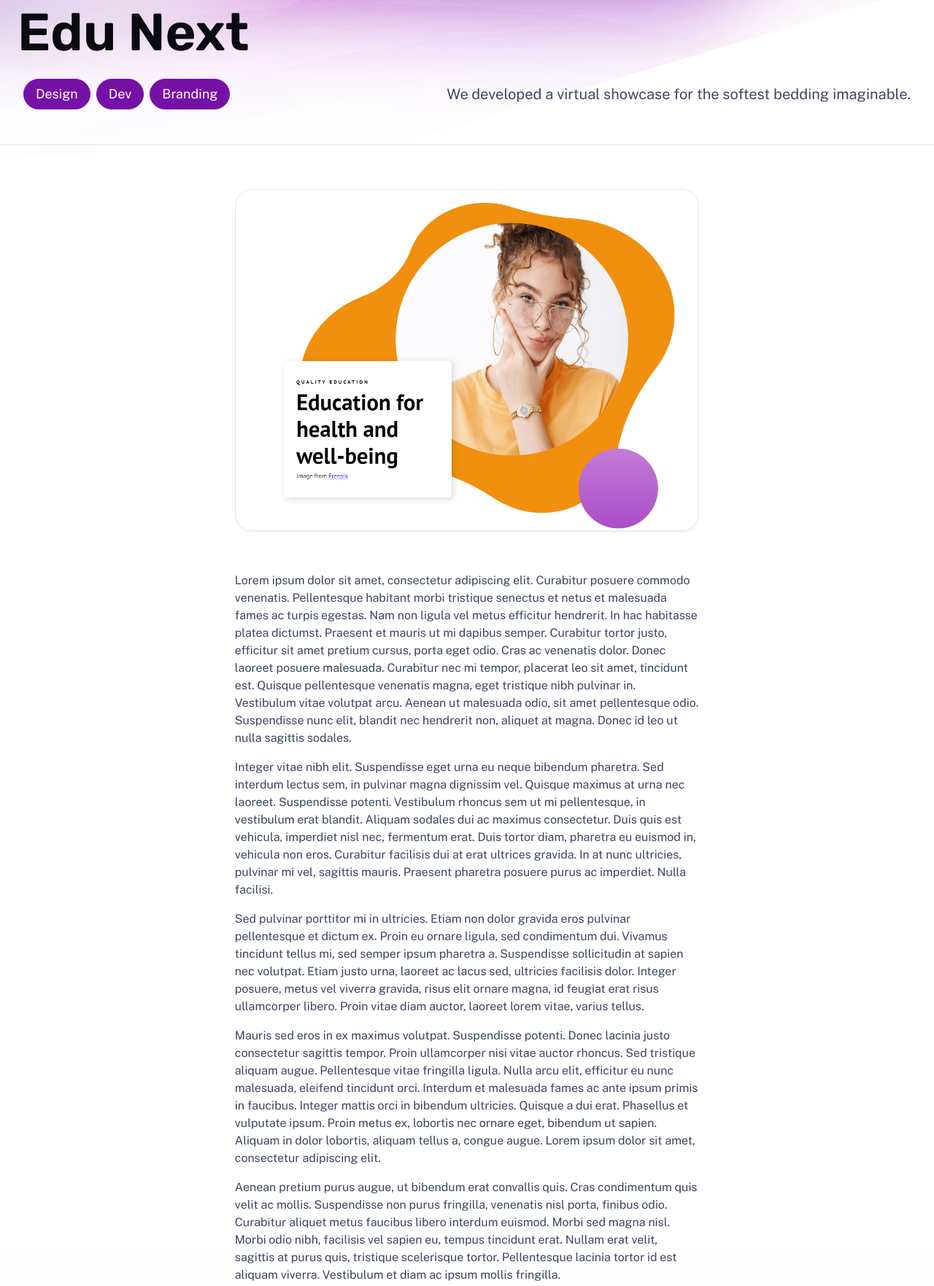
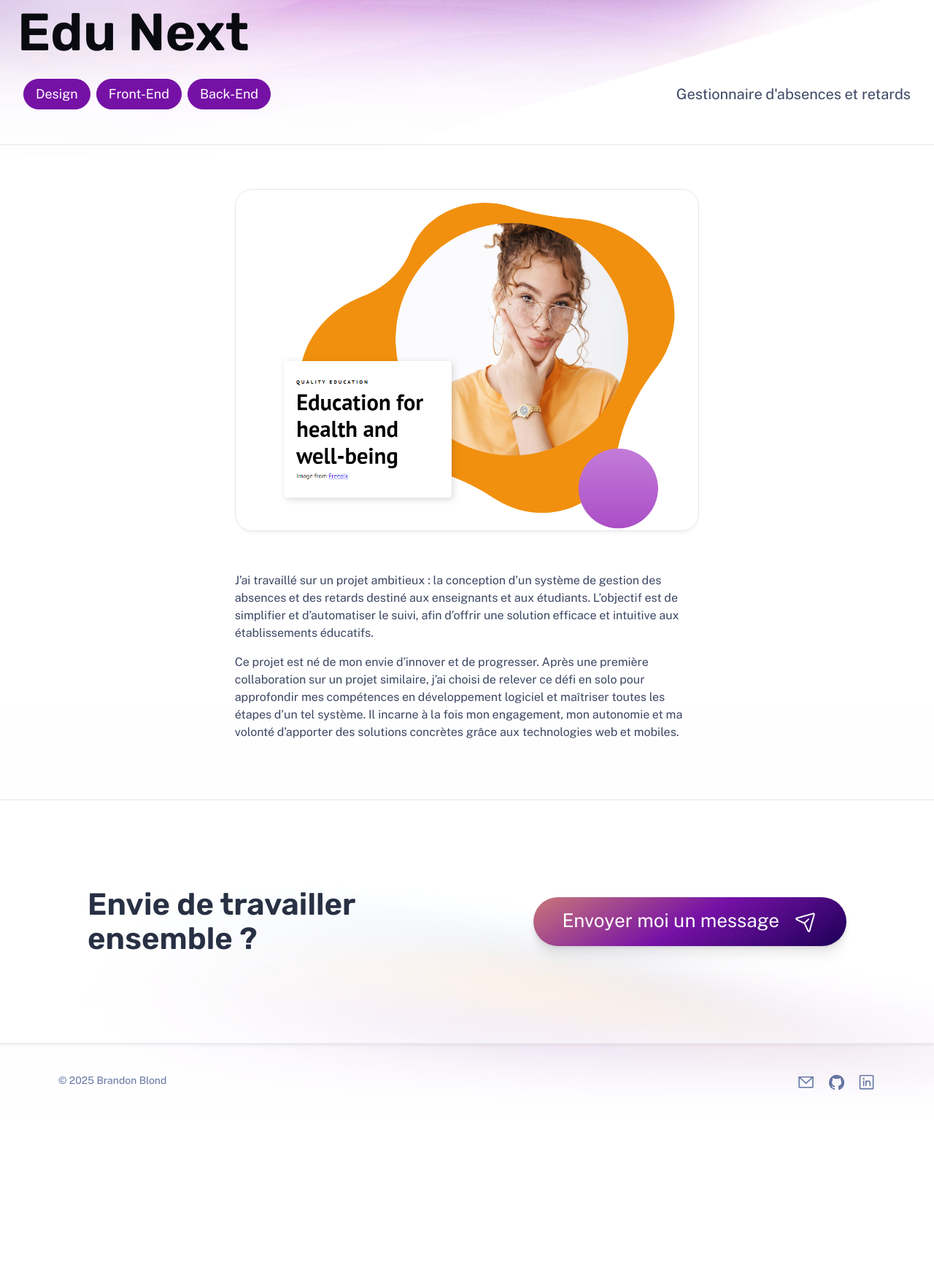
Before and after one commit to Koru444/portfolio, an Astro site: page /work/nested/edunext in a window 1280 px wide. Shown: the part 212-1975 px from the top of the page at 73% size. After the commit the page ends 1748 px from the top, so only its background shows below. Built offline with nearby package versions, Linux system fonts and the light colour scheme; Astro itself is replaced by a stand-in of ours.

Commit message:
update edunext

```diff
--- a/src/content/work/nested/edunext.md
+++ b/src/content/work/nested/edunext.md
@@ -1,22 +1,16 @@
 ---
 title: Edu Next
-publishDate: 2020-03-04 00:00:00
+publishDate: 2024-07-04
 img: /assets/project1.png
-img_alt: Pearls of silky soft white cotton, bubble up under vibrant lighting
+img_alt: image d'une page internet avec  une jeune etudiante
 description: |
-  We developed a virtual showcase for the softest bedding imaginable.
+ Gestionnaire d'absences et retards
 tags:
   - Design
-  - Dev
-  - Branding
+  - Front-End
+  - Back-End
 ---
 
-Lorem ipsum dolor sit amet, consectetur adipiscing elit. Curabitur posuere commodo venenatis. Pellentesque habitant morbi tristique senectus et netus et malesuada fames ac turpis egestas. Nam non ligula vel metus efficitur hendrerit. In hac habitasse platea dictumst. Praesent et mauris ut mi dapibus semper. Curabitur tortor justo, efficitur sit amet pretium cursus, porta eget odio. Cras ac venenatis dolor. Donec laoreet posuere malesuada. Curabitur nec mi tempor, placerat leo sit amet, tincidunt est. Quisque pellentesque venenatis magna, eget tristique nibh pulvinar in. Vestibulum vitae volutpat arcu. Aenean ut malesuada odio, sit amet pellentesque odio. Suspendisse nunc elit, blandit nec hendrerit non, aliquet at magna. Donec id leo ut nulla sagittis sodales.
+J'ai travaillé sur un projet ambitieux : la conception d’un système de gestion des absences et des retards destiné aux enseignants et aux étudiants. L’objectif est de simplifier et d’automatiser le suivi, afin d’offrir une solution efficace et intuitive aux établissements éducatifs.
 
-Integer vitae nibh elit. Suspendisse eget urna eu neque bibendum pharetra. Sed interdum lectus sem, in pulvinar magna dignissim vel. Quisque maximus at urna nec laoreet. Suspendisse potenti. Vestibulum rhoncus sem ut mi pellentesque, in vestibulum erat blandit. Aliquam sodales dui ac maximus consectetur. Duis quis est vehicula, imperdiet nisl nec, fermentum erat. Duis tortor diam, pharetra eu euismod in, vehicula non eros. Curabitur facilisis dui at erat ultrices gravida. In at nunc ultricies, pulvinar mi vel, sagittis mauris. Praesent pharetra posuere purus ac imperdiet. Nulla facilisi.
-
-Sed pulvinar porttitor mi in ultricies. Etiam non dolor gravida eros pulvinar pellentesque et dictum ex. Proin eu ornare ligula, sed condimentum dui. Vivamus tincidunt tellus mi, sed semper ipsum pharetra a. Suspendisse sollicitudin at sapien nec volutpat. Etiam justo urna, laoreet ac lacus sed, ultricies facilisis dolor. Integer posuere, metus vel viverra gravida, risus elit ornare magna, id feugiat erat risus ullamcorper libero. Proin vitae diam auctor, laoreet lorem vitae, varius tellus.
-
-Mauris sed eros in ex maximus volutpat. Suspendisse potenti. Donec lacinia justo consectetur sagittis tempor. Proin ullamcorper nisi vitae auctor rhoncus. Sed tristique aliquam augue. Pellentesque vitae fringilla ligula. Nulla arcu elit, efficitur eu nunc malesuada, eleifend tincidunt orci. Interdum et malesuada fames ac ante ipsum primis in faucibus. Integer mattis orci in bibendum ultricies. Quisque a dui erat. Phasellus et vulputate ipsum. Proin metus ex, lobortis nec ornare eget, bibendum ut sapien. Aliquam in dolor lobortis, aliquam tellus a, congue augue. Lorem ipsum dolor sit amet, consectetur adipiscing elit.
-
-Aenean pretium purus augue, ut bibendum erat convallis quis. Cras condimentum quis velit ac mollis. Suspendisse non purus fringilla, venenatis nisl porta, finibus odio. Curabitur aliquet metus faucibus libero interdum euismod. Morbi sed magna nisl. Morbi odio nibh, facilisis vel sapien eu, tempus tincidunt erat. Nullam erat velit, sagittis at purus quis, tristique scelerisque tortor. Pellentesque lacinia tortor id est aliquam viverra. Vestibulum et diam ac ipsum mollis fringilla.
+Ce projet est né de mon envie d’innover et de progresser. Après une première collaboration sur un projet similaire, j’ai choisi de relever ce défi en solo pour approfondir mes compétences en développement logiciel et maîtriser toutes les étapes d’un tel système. Il incarne à la fois mon engagement, mon autonomie et ma volonté d’apporter des solutions concrètes grâce aux technologies web et mobiles.
--- a/src/content/work/todo-list.md
+++ b/src/content/work/todo-list.md
@@ -2,22 +2,18 @@
 title: Todo List
 publishDate: 2019-12-01 00:00:00
 img: /assets/projet2.png
-img_alt: A bright pink sheet of paper used to wrap flowers curves in front of rich blue background
+img_alt: Image d'un site web qui a pour but de faire une todo-list
 description: |
-  We paired with a cutting-edge music API and a team of horticulturalists
-  to build AI-generated playlists that maximize houseplant health.
+ 🧩 Projet ToDo App – React
 tags:
   - Dev
-  - Branding
-  - Backend
+  - React
+  - Back-end
 ---
 
-Lorem ipsum dolor sit amet, consectetur adipiscing elit. Curabitur posuere commodo venenatis. Pellentesque habitant morbi tristique senectus et netus et malesuada fames ac turpis egestas. Nam non ligula vel metus efficitur hendrerit. In hac habitasse platea dictumst. Praesent et mauris ut mi dapibus semper. Curabitur tortor justo, efficitur sit amet pretium cursus, porta eget odio. Cras ac venenatis dolor. Donec laoreet posuere malesuada. Curabitur nec mi tempor, placerat leo sit amet, tincidunt est. Quisque pellentesque venenatis magna, eget tristique nibh pulvinar in. Vestibulum vitae volutpat arcu. Aenean ut malesuada odio, sit amet pellentesque odio. Suspendisse nunc elit, blandit nec hendrerit non, aliquet at magna. Donec id leo ut nulla sagittis sodales.
 
-Integer vitae nibh elit. Suspendisse eget urna eu neque bibendum pharetra. Sed interdum lectus sem, in pulvinar magna dignissim vel. Quisque maximus at urna nec laoreet. Suspendisse potenti. Vestibulum rhoncus sem ut mi pellentesque, in vestibulum erat blandit. Aliquam sodales dui ac maximus consectetur. Duis quis est vehicula, imperdiet nisl nec, fermentum erat. Duis tortor diam, pharetra eu euismod in, vehicula non eros. Curabitur facilisis dui at erat ultrices gravida. In at nunc ultricies, pulvinar mi vel, sagittis mauris. Praesent pharetra posuere purus ac imperdiet. Nulla facilisi.
+Ce projet marque mes débuts en React et m’a permis de me familiariser avec les bases du développement d’interfaces interactives. J’ai développé une application simple de gestion de tâches (ToDo List), permettant à l’utilisateur d’entrer une tâche via un champ de saisie, puis de l’ajouter dynamiquement à une liste.
 
-Sed pulvinar porttitor mi in ultricies. Etiam non dolor gravida eros pulvinar pellentesque et dictum ex. Proin eu ornare ligula, sed condimentum dui. Vivamus tincidunt tellus mi, sed semper ipsum pharetra a. Suspendisse sollicitudin at sapien nec volutpat. Etiam justo urna, laoreet ac lacus sed, ultricies facilisis dolor. Integer posuere, metus vel viverra gravida, risus elit ornare magna, id feugiat erat risus ullamcorper libero. Proin vitae diam auctor, laoreet lorem vitae, varius tellus.
+L’objectif principal était de comprendre les fondamentaux de React : la gestion des états (useState), les événements utilisateurs, et le rendu conditionnel. Ce projet m’a donné une première expérience concrète dans la création de composants réutilisables, la structuration d’une interface responsive, et l’application de styles simples.
 
-Mauris sed eros in ex maximus volutpat. Suspendisse potenti. Donec lacinia justo consectetur sagittis tempor. Proin ullamcorper nisi vitae auctor rhoncus. Sed tristique aliquam augue. Pellentesque vitae fringilla ligula. Nulla arcu elit, efficitur eu nunc malesuada, eleifend tincidunt orci. Interdum et malesuada fames ac ante ipsum primis in faucibus. Integer mattis orci in bibendum ultricies. Quisque a dui erat. Phasellus et vulputate ipsum. Proin metus ex, lobortis nec ornare eget, bibendum ut sapien. Aliquam in dolor lobortis, aliquam tellus a, congue augue. Lorem ipsum dolor sit amet, consectetur adipiscing elit.
-
-Aenean pretium purus augue, ut bibendum erat convallis quis. Cras condimentum quis velit ac mollis. Suspendisse non purus fringilla, venenatis nisl porta, finibus odio. Curabitur aliquet metus faucibus libero interdum euismod. Morbi sed magna nisl. Morbi odio nibh, facilisis vel sapien eu, tempus tincidunt erat. Nullam erat velit, sagittis at purus quis, tristique scelerisque tortor. Pellentesque lacinia tortor id est aliquam viverra. Vestibulum et diam ac ipsum mollis fringilla.
+Même s’il s’agit d’un projet de démarrage, il représente une étape clé dans mon apprentissage du framework React et dans ma transition vers le développement front-end moderne.
```
